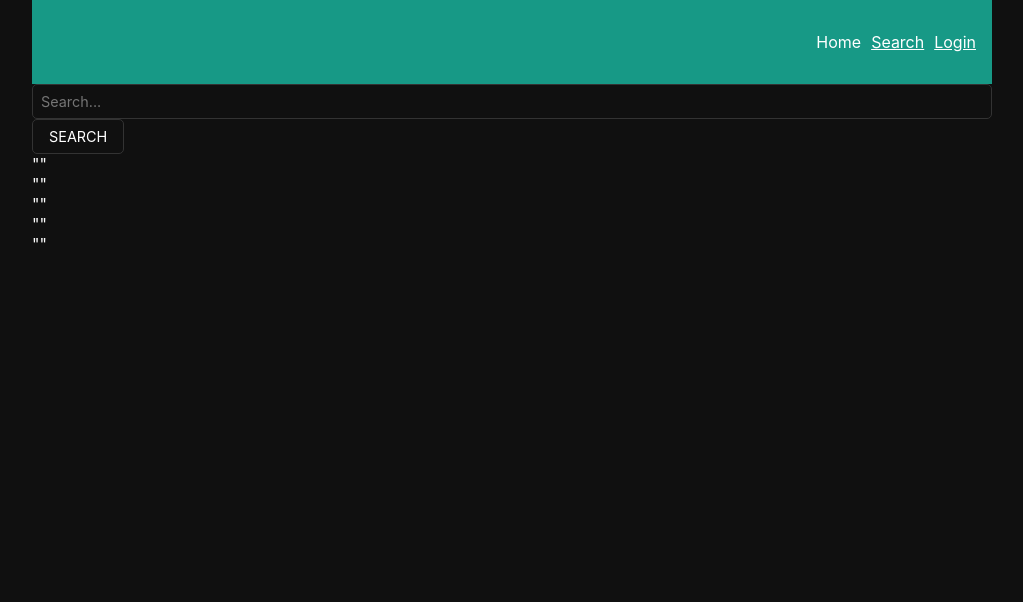
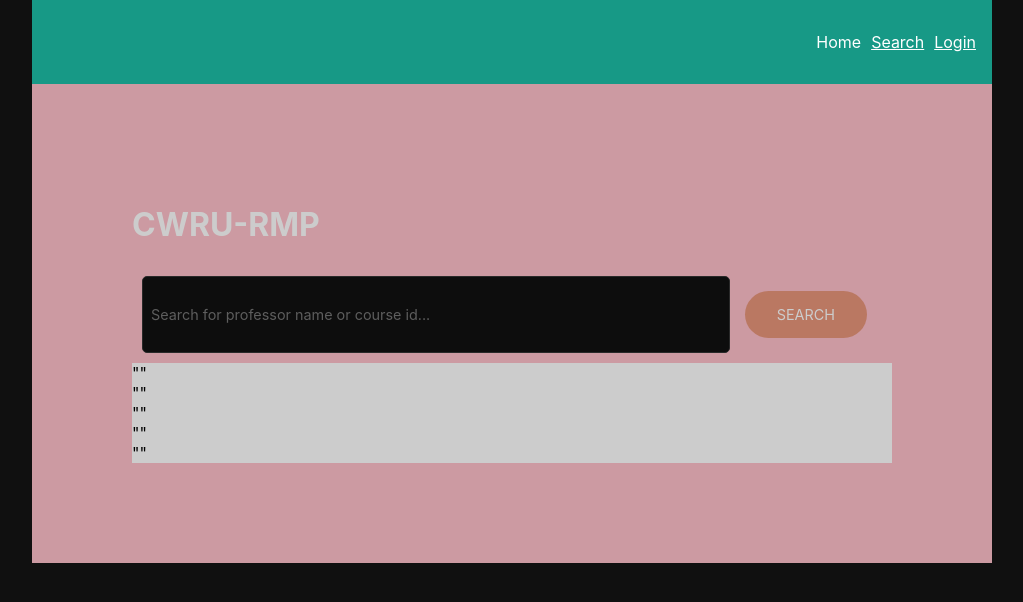
Before and after one commit to KhoaLuongCode/cwru-rmp, a React (Create React App) app in the folder CWRU_RMP_REACT/: page /search in a window 1280 px wide. Shown: the top 602 px of the page, without its empty margins (128-1151 px from the left). Built offline with nearby package versions, Linux system fonts and the light colour scheme; no server answers.

Commit message:
fount-end formatting
Also create eventmanager to factor out business logic for testing

```diff
--- /dev/null
+++ b/CWRU_RMP_REACT/src/Search.css
@@ -0,0 +1,42 @@
+.search-container {
+    display: flex;
+    justify-content: center;
+    padding: 10px;
+  }
+
+.search-box {
+display: flex;
+align-items: center;
+gap: 10px; /* Adds space between input and button */
+}
+
+.search-box input {
+padding: 8px;
+font-size: 16px;
+}
+
+.search-page {
+    text-align: left;
+    padding: 100px;
+    /* TODO: Add background image styles here */
+    background-size:cover;
+    background-position: center;
+    color: white;
+    background-color: pink;
+    height: auto;
+    min-height: 400px;
+    filter: brightness(80%);
+  }
+
+  button{
+    background-color: darksalmon;
+    border: none;
+    margin: 15px;
+    padding: 15px 32px;
+    border-radius: 25px;
+}
+
+.result-card{
+    background-color: white;
+    color: black;
+}
--- a/CWRU_RMP_REACT/src/Search.js
+++ b/CWRU_RMP_REACT/src/Search.js
@@ -1,5 +1,7 @@
 import React, { useState } from "react";
 import { supabase } from './supabaseClient'
+import './Search.css'
+
 
 const Search = () => {
     const [searchTerm, setSearchTerm] = useState("");
@@ -20,12 +22,15 @@ const Search = () => {
       }
       };
 
+
+
 return (
     <div className="search-page">
+      <h1>CWRU-RMP</h1>
       <div className="search-container">
         <input
           type="text"
-          placeholder="Search..."
+          placeholder="Search for professor name or course id..."
           value={searchTerm}
           onChange={(e) => {
             setSearchTerm(e.target.value)}}
```
Also changed, not shown: CWRU_RMP_REACT/src/EventManager.js (added, +29 -0 lines).
